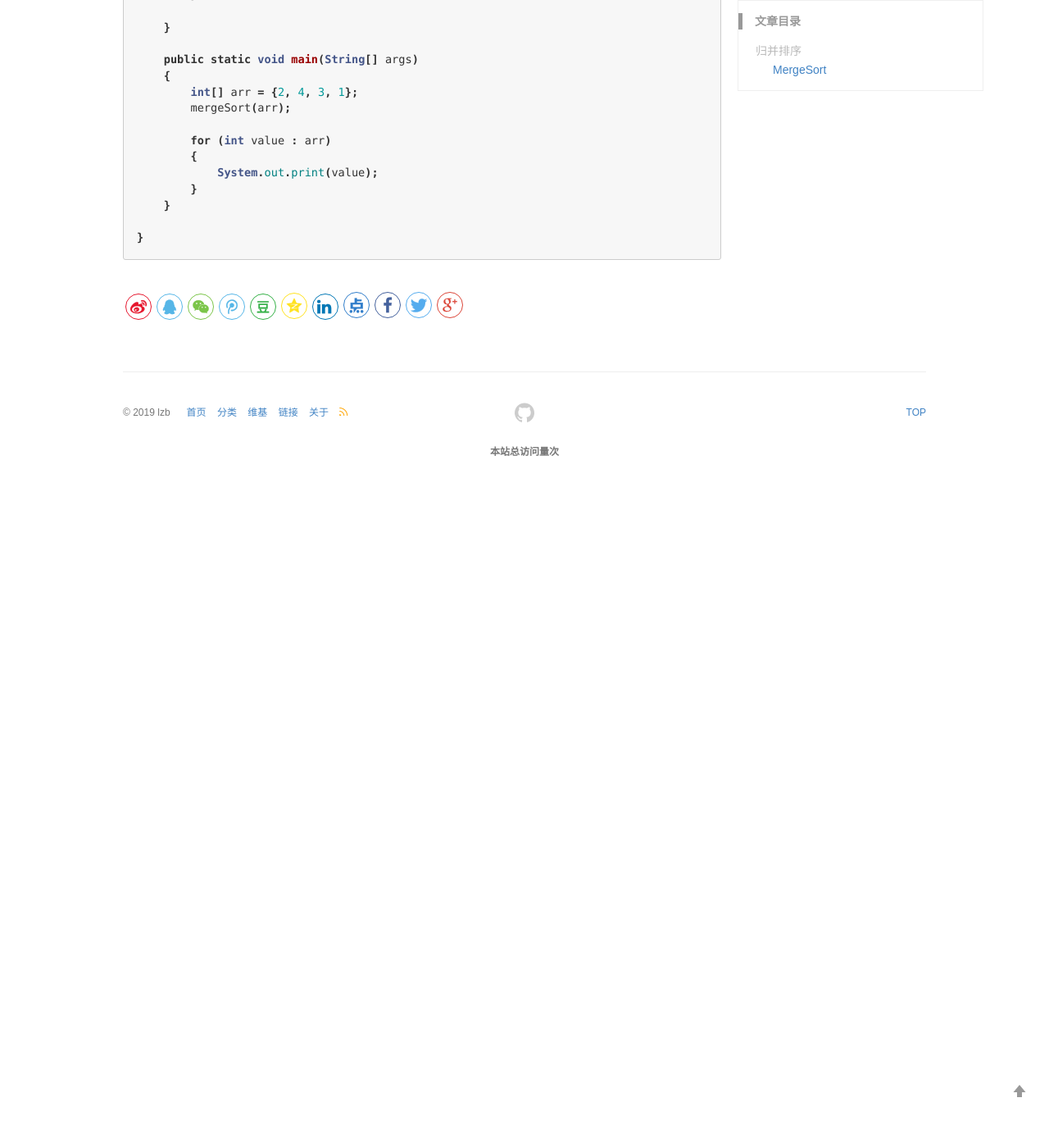
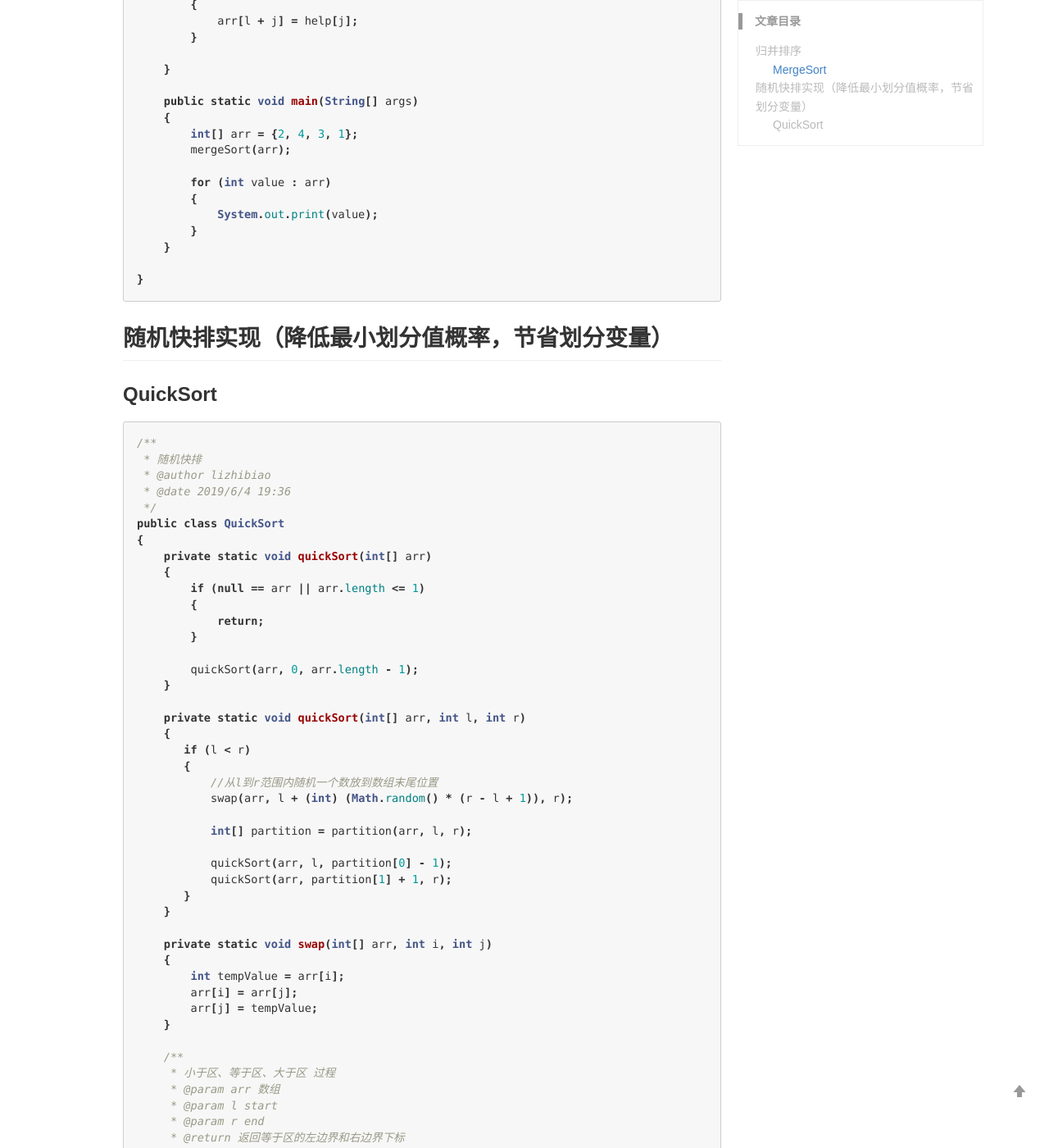
Before and after one commit to lizb0907/lizb0907.github.io, a Jekyll site: the page built from _posts/algorithm/2019-06-02-Algorithm.md, in a window 1280 px wide and 1400 px high, scrolled down 1873 px. Shown: the whole window at 82% size. Built offline with Jekyll 4.4.1, drawn with Linux system fonts in a browser that asks for light colours; comment, search, counter and statistics services are not loaded; before the commit the page ends 2473 px from its top, so only the background shows below that; some of the changed text lies outside the part shown.

Commit message:
daily update add quicksort

````diff
--- a/_posts/algorithm/2019-06-02-Algorithm.md
+++ b/_posts/algorithm/2019-06-02-Algorithm.md
@@ -105,3 +105,95 @@ public class MergeSort
 
 }
 ```
+
+## 随机快排实现（降低最小划分值概率，节省划分变量）
+
+### QuickSort
+
+```java
+/**
+ * 随机快排
+ * @author lizhibiao
+ * @date 2019/6/4 19:36
+ */
+public class QuickSort
+{
+    private static void quickSort(int[] arr)
+    {
+        if (null == arr || arr.length <= 1)
+        {
+            return;
+        }
+
+        quickSort(arr, 0, arr.length - 1);
+    }
+
+    private static void quickSort(int[] arr, int l, int r)
+    {
+       if (l < r)
+       {
+           //从l到r范围内随机一个数放到数组末尾位置
+           swap(arr, l + (int) (Math.random() * (r - l + 1)), r);
+
+           int[] partition = partition(arr, l, r);
+
+           quickSort(arr, l, partition[0] - 1);
+           quickSort(arr, partition[1] + 1, r);
+       }
+    }
+
+    private static void swap(int[] arr, int i, int j)
+    {
+        int tempValue = arr[i];
+        arr[i] = arr[j];
+        arr[j] = tempValue;
+    }
+
+    /**
+     * 小于区、等于区、大于区 过程
+     * @param arr 数组
+     * @param l start
+     * @param r end
+     * @return 返回等于区的左边界和右边界下标
+     */
+    private static int[] partition(int[] arr, int l, int r)
+    {
+        int less = l - 1;
+        int more = r;
+        while (l < more)
+        {
+            if (arr[l] < arr[r])
+            {
+                swap(arr, ++less, l++);
+            }
+            else if (arr[l] > arr[r])
+            {
+                swap(arr, l, --more);
+            }
+            else
+            {
+                l++;
+            }
+        }
+
+        //大于区第一个数和数组最后一个数交换（也就是划分值）
+        swap(arr, more, r);
+
+        //等于区的左边界和右边界下标
+        return new int[]{less + 1, more};
+    }
+
+    public static void main(String[] args)
+    {
+        int[] arr = {5, 6, 3, 8, 9, 6, 1, 8};
+        quickSort(arr);
+        for (int value : arr)
+        {
+            System.out.print(value);
+        }
+
+    }
+
+}
+
+```
````
